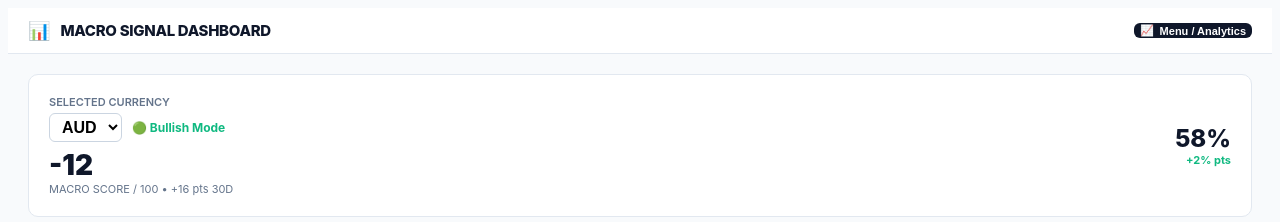
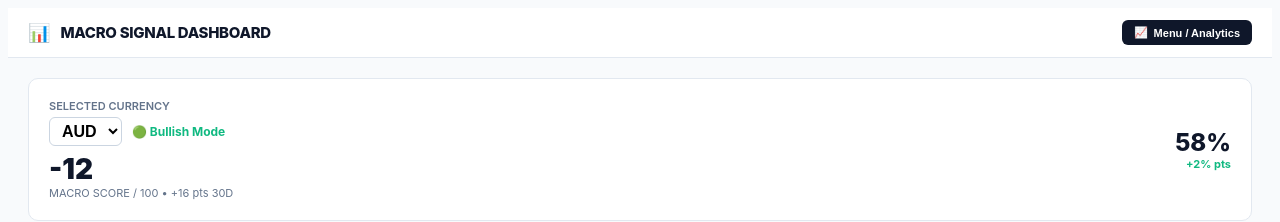
Before and after one commit to ANGELO-cyber-dev/macro-finance-hub, a React (Vite) app: page / in a window 1280 px wide. Shown: the top 222 px of the page. Built offline with nearby package versions, Linux system fonts and the light colour scheme; the HTML template or start-up script is replaced by a standard one.

Commit message:
Fix inline style syntax error in App header button

```diff
--- a/src/App.tsx
+++ b/src/App.tsx
@@ -18,7 +18,7 @@ export default function App() {
         </div>
         <button
           onClick={() => setIsSideMenuOpen(true)}
-          style={{ display: 'flex', alignItems: 'center', gap: '6px', px: '12px', py: '6px', background: '#0f172a', color: '#ffffff', border: 'none', borderRadius: '6px', fontSize: '11px', fontWeight: '700', cursor: 'pointer' }}
+          style={{ display: 'flex', alignItems: 'center', gap: '6px', padding: '6px 12px', background: '#0f172a', color: '#ffffff', border: 'none', borderRadius: '6px', fontSize: '11px', fontWeight: '700', cursor: 'pointer' }}
         >
           <span>📈</span> Menu / Analytics
         </button>
```
